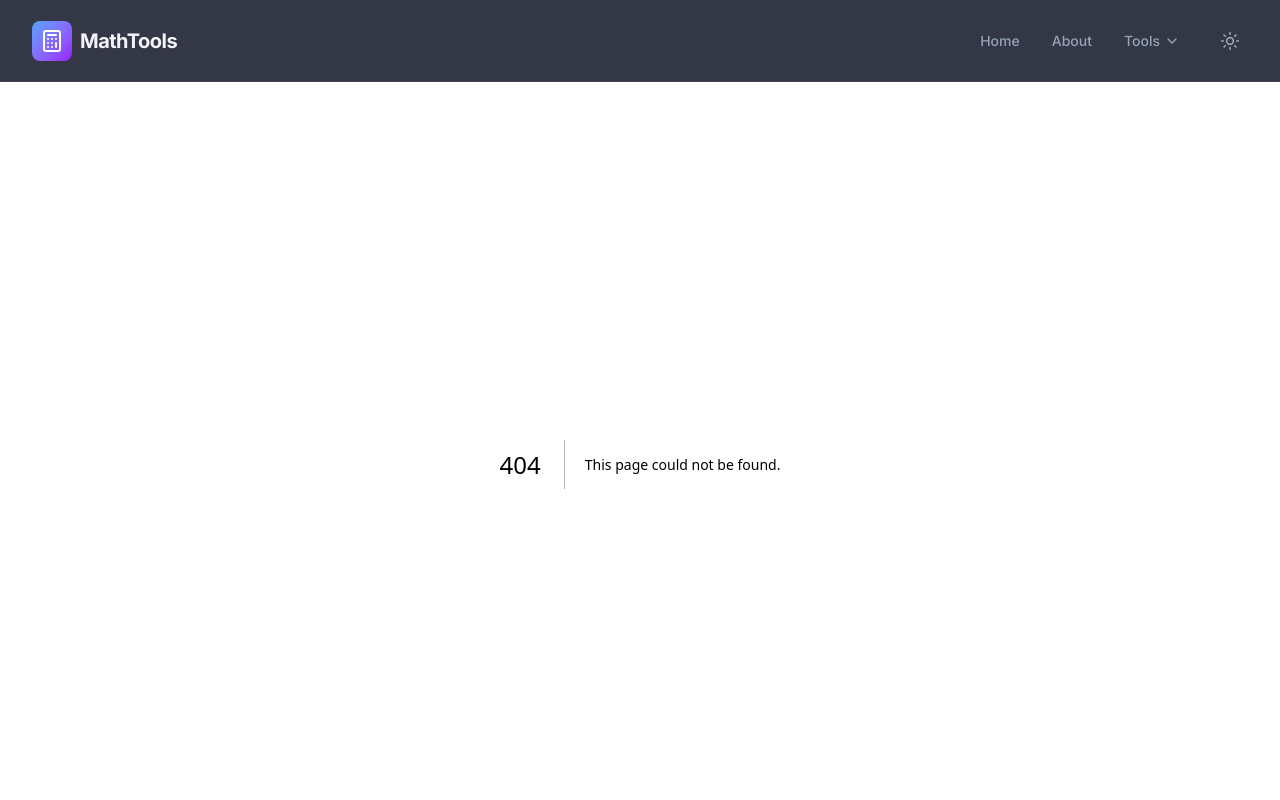
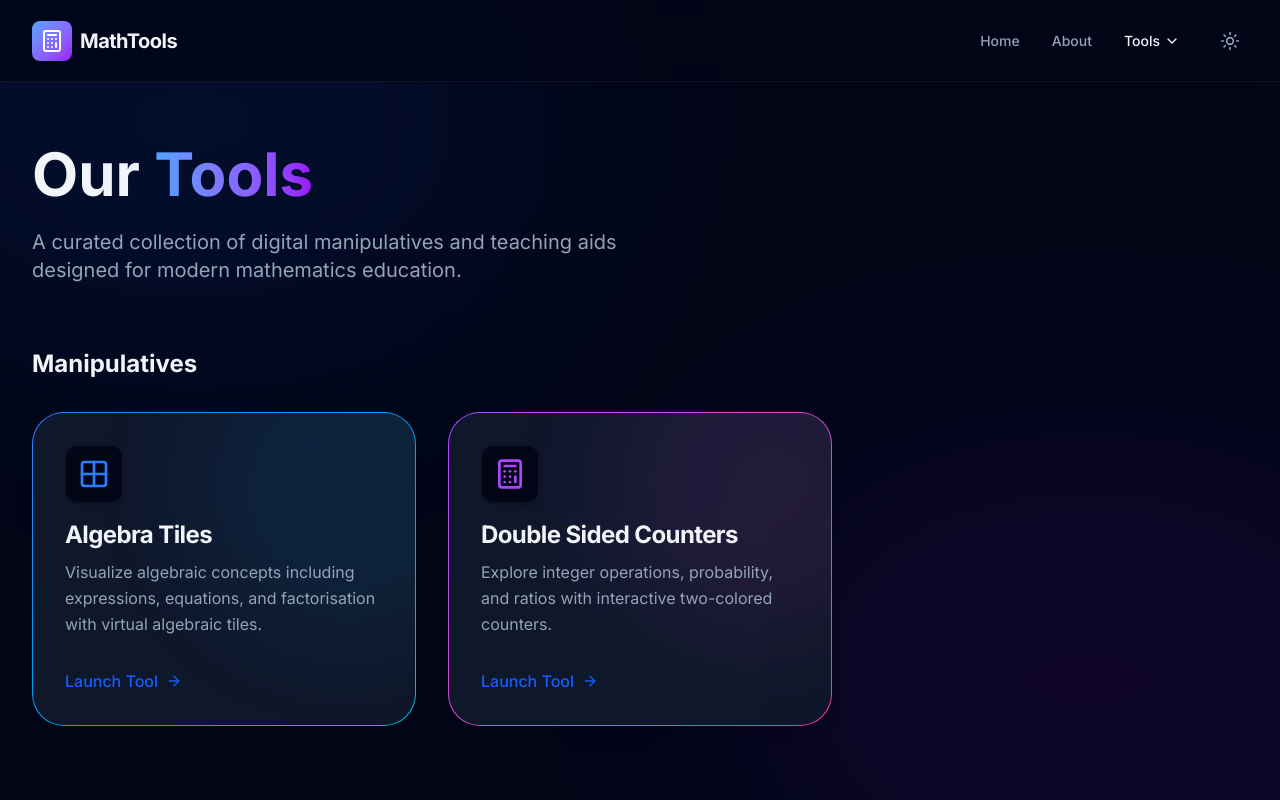
Before and after one commit to jambrothers/mathtools, a Next.js app: page /tools in a window 1280 px wide. Before the commit this address had no page. Shown: the top 800 px of the page. Built offline with nearby package versions, Linux system fonts and the light colour scheme.

Commit message:
feat: Extract tools section to a dedicated page and update navigation links with active state styling.

```diff
--- a/app/page.tsx
+++ b/app/page.tsx
@@ -1,5 +1,4 @@
-import { ToolCard } from "@/components/tool-card"
-import { Grid2x2, Calculator } from "lucide-react"
+
 
 export default function Home() {
   return (
@@ -28,7 +27,7 @@ export default function Home() {
               </p>
 
               <div className="flex flex-wrap items-center justify-center lg:justify-start gap-4">
-                <a href="#tools" className="inline-flex items-center justify-center px-6 py-3 text-base font-medium text-white rounded-xl bg-gradient-to-r from-blue-400 to-purple-600 hover:opacity-90 shadow-lg shadow-blue-600/20 transition-all duration-200">
+                <a href="/tools" className="inline-flex items-center justify-center px-6 py-3 text-base font-medium text-white rounded-xl bg-gradient-to-r from-blue-400 to-purple-600 hover:opacity-90 shadow-lg shadow-blue-600/20 transition-all duration-200">
                   Explore Tools
                 </a>
                 <a href="/about" className="inline-flex items-center justify-center px-6 py-3 text-base font-medium rounded-xl text-[var(--theme-main)] bg-[var(--theme-card)] border border-[var(--theme-border)] hover:bg-[var(--theme-border)] transition-colors">
@@ -52,40 +51,6 @@ export default function Home() {
           </div>
         </div>
       </section>
-
-      {/* Tools Grid Section */}
-      <section id="tools" className="py-20 px-4 sm:px-6 lg:px-8 bg-[var(--theme-page)] relative">
-        <div className="max-w-7xl mx-auto">
-          <div className="mb-12 text-center lg:text-left">
-            <h2 className="text-3xl md:text-5xl font-bold text-[var(--theme-main)] mb-4">
-              Our <span className="text-transparent bg-clip-text bg-gradient-to-r from-blue-400 to-purple-600">Tools</span>
-            </h2>
-            <p className="text-xl text-[var(--theme-muted)] max-w-2xl">
-              A curated collection of digital manipulatives and teaching aids designed for modern mathematics education.
-            </p>
-          </div>
-
-          <div id="manipulatives" className="mt-16">
-            <h3 className="text-2xl font-bold text-[var(--theme-main)] mb-8">Manipulatives</h3>
-            <div className="grid grid-cols-1 md:grid-cols-2 lg:grid-cols-3 gap-8">
-              <ToolCard
-                title="Algebra Tiles"
-                description="Visualize algebraic concepts including expressions, equations, and factorisation with virtual algebraic tiles."
-                href="/manipulatives/algebra-tiles"
-                gradient="from-blue-500 to-cyan-500"
-                icon={<Grid2x2 className="w-8 h-8 text-blue-500" />}
-              />
-              <ToolCard
-                title="Double Sided Counters"
-                description="Explore integer operations, probability, and ratios with interactive two-colored counters."
-                href="/manipulatives/double-sided-counters"
-                gradient="from-purple-500 to-pink-500"
-                icon={<Calculator className="w-8 h-8 text-purple-500" />}
-              />
-            </div>
-          </div>
-        </div>
-      </section>
     </div>
   );
 }
--- /dev/null
+++ b/app/tools/page.tsx
@@ -0,0 +1,47 @@
+import { ToolCard } from "@/components/tool-card"
+import { Grid2x2, Calculator } from "lucide-react"
+
+export default function ToolsPage() {
+    return (
+        <div className="flex flex-col min-h-screen">
+            {/* Background Ambience */}
+            <div className="fixed inset-0 z-[-1] overflow-hidden pointer-events-none">
+                <div className="absolute top-[-10%] left-[-10%] w-[50%] h-[50%] rounded-full bg-blue-600/10 blur-[120px]" />
+                <div className="absolute bottom-[-10%] right-[-10%] w-[50%] h-[50%] rounded-full bg-purple-600/10 blur-[120px]" />
+            </div>
+
+            <section className="py-20 px-4 sm:px-6 lg:px-8 relative">
+                <div className="max-w-7xl mx-auto">
+                    <div className="mb-12 text-center lg:text-left">
+                        <h1 className="text-4xl md:text-6xl font-bold text-[var(--theme-main)] mb-6">
+                            Our <span className="text-transparent bg-clip-text bg-gradient-to-r from-blue-400 to-purple-600">Tools</span>
+                        </h1>
+                        <p className="text-xl text-[var(--theme-muted)] max-w-2xl">
+                            A curated collection of digital manipulatives and teaching aids designed for modern mathematics education.
+                        </p>
+                    </div>
+
+                    <div id="manipulatives" className="mt-16">
+                        <h2 className="text-2xl font-bold text-[var(--theme-main)] mb-8">Manipulatives</h2>
+                        <div className="grid grid-cols-1 md:grid-cols-2 lg:grid-cols-3 gap-8">
+                            <ToolCard
+                                title="Algebra Tiles"
+                                description="Visualize algebraic concepts including expressions, equations, and factorisation with virtual algebraic tiles."
+                                href="/manipulatives/algebra-tiles"
+                                gradient="from-blue-500 to-cyan-500"
+                                icon={<Grid2x2 className="w-8 h-8 text-blue-500" />}
+                            />
+                            <ToolCard
+                                title="Double Sided Counters"
+                                description="Explore integer operations, probability, and ratios with interactive two-colored counters."
+                                href="/manipulatives/double-sided-counters"
+                                gradient="from-purple-500 to-pink-500"
+                                icon={<Calculator className="w-8 h-8 text-purple-500" />}
+                            />
+                        </div>
+                    </div>
+                </div>
+            </section>
+        </div>
+    );
+}
--- a/components/navbar.tsx
+++ b/components/navbar.tsx
@@ -3,6 +3,7 @@
 import * as React from "react"
 import Link from "next/link"
 import { useTheme } from "next-themes"
+import { usePathname } from "next/navigation"
 import { Moon, Sun, Menu, X, Calculator, ChevronDown } from "lucide-react"
 
 export function Navbar() {
@@ -10,6 +11,12 @@ export function Navbar() {
     const { theme, setTheme } = useTheme()
     const [mounted, setMounted] = React.useState(false)
     const [isToolsOpen, setIsToolsOpen] = React.useState(false)
+    const pathname = usePathname()
+
+    const isActive = (path: string) => {
+        if (path === "/") return pathname === "/"
+        return pathname.startsWith(path)
+    }
 
     React.useEffect(() => {
         setMounted(true)
@@ -31,11 +38,17 @@ export function Navbar() {
                     </div>
 
                     <div className="hidden md:flex ml-auto items-center space-x-8">
-                        <Link href="/" className="text-sm font-medium text-[var(--theme-muted)] hover:text-[var(--theme-main)] transition-colors">
+                        <Link
+                            href="/"
+                            className={`text-sm font-medium transition-colors ${isActive("/") ? "text-[var(--theme-main)]" : "text-[var(--theme-muted)] hover:text-[var(--theme-main)]"}`}
+                        >
                             Home
                         </Link>
 
-                        <Link href="/about" className="text-sm font-medium text-[var(--theme-muted)] hover:text-[var(--theme-main)] transition-colors">
+                        <Link
+                            href="/about"
+                            className={`text-sm font-medium transition-colors ${isActive("/about") ? "text-[var(--theme-main)]" : "text-[var(--theme-muted)] hover:text-[var(--theme-main)]"}`}
+                        >
                             About
                         </Link>
 
@@ -46,8 +59,8 @@ export function Navbar() {
                             onMouseLeave={() => setIsToolsOpen(false)}
                         >
                             <Link
-                                href="/#tools"
-                                className="flex items-center gap-1 text-sm font-medium text-[var(--theme-muted)] group-hover:text-[var(--theme-main)] transition-colors py-2"
+                                href="/tools"
+                                className={`flex items-center gap-1 text-sm font-medium transition-colors py-2 ${isActive("/tools") ? "text-[var(--theme-main)]" : "text-[var(--theme-muted)] group-hover:text-[var(--theme-main)]"}`}
                             >
                                 Tools
                                 <ChevronDown size={16} className={`transition-transform duration-200 ${isToolsOpen ? 'rotate-180' : ''}`} />
@@ -57,7 +70,7 @@ export function Navbar() {
                                 className={`absolute right-0 top-full mt-0 w-48 rounded-xl bg-[var(--theme-card)] border border-[var(--theme-border)] shadow-lg py-1 transition-all duration-200 origin-top-right ${isToolsOpen ? 'opacity-100 visible scale-100' : 'opacity-0 invisible scale-95'}`}
                             >
                                 <Link
-                                    href="/#manipulatives"
+                                    href="/tools#manipulatives"
                                     className="block px-4 py-2 text-sm text-[var(--theme-muted)] hover:bg-[var(--theme-page)] hover:text-[var(--theme-main)]"
                                     onClick={() => setIsToolsOpen(false)}
                                 >
@@ -100,10 +113,14 @@ export function Navbar() {
                             About
                         </Link>
                         <div className="px-3 py-2 text-base font-medium">
-                            <Link href="/#tools" onClick={() => setIsOpen(false)} className="text-[var(--theme-muted)] hover:text-[var(--theme-main)] block mb-1">
+                            <Link
+                                href="/tools"
+                                onClick={() => setIsOpen(false)}
+                                className={`block mb-1 ${isActive("/tools") ? "text-[var(--theme-main)]" : "text-[var(--theme-muted)] hover:text-[var(--theme-main)]"}`}
+                            >
                                 Tools
                             </Link>
-                            <Link href="/#tools" onClick={() => setIsOpen(false)} className="block pl-4 py-1 text-sm text-[var(--theme-muted)] hover:text-[var(--theme-main)] border-l border-[var(--theme-border)] ml-1">
+                            <Link href="/tools" onClick={() => setIsOpen(false)} className="block pl-4 py-1 text-sm text-[var(--theme-muted)] hover:text-[var(--theme-main)] border-l border-[var(--theme-border)] ml-1">
                                 Manipulatives
                             </Link>
                         </div>
```
